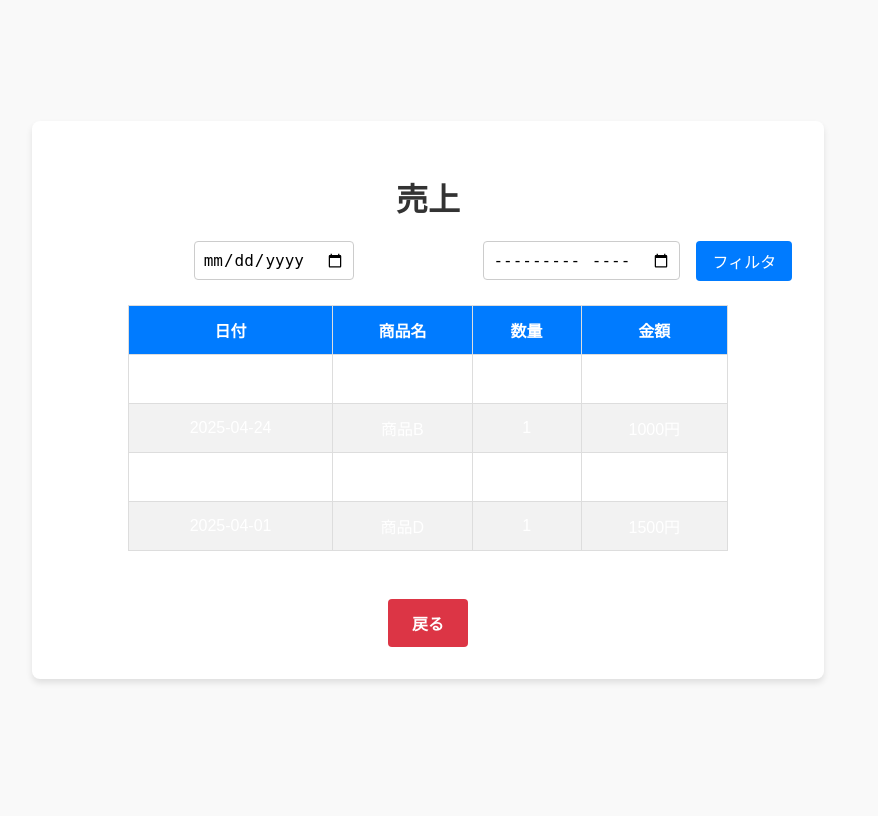
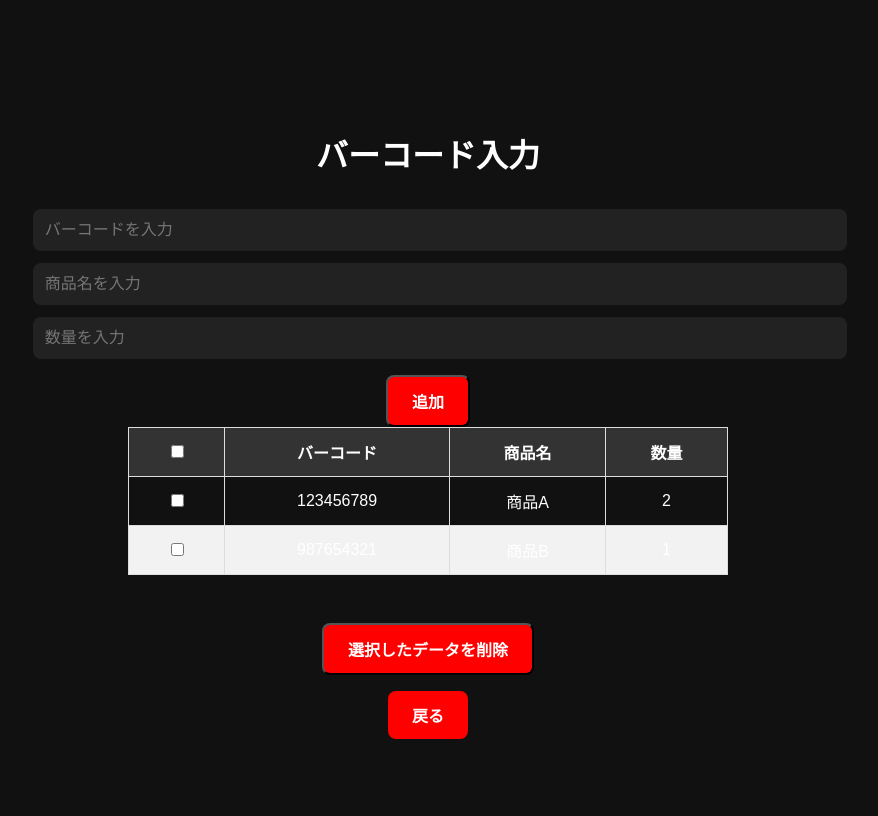
Before and after one commit to Marklsama/yse_regi, a PHP site: page /barcode.php in a window 1280 px wide. Shown: the whole page, without its empty margins (212-1090 px from the left). Before the commit the page ends 683 px from the top, so only its background shows below. Run offline with PHP 8.4, Linux system fonts and the light colour scheme.

Commit message:
yse_regi

```diff
--- a/barcode.php
+++ b/barcode.php
@@ -4,177 +4,70 @@
 <head>
   <meta charset="UTF-8" />
   <meta name="viewport" content="width=device-width, initial-scale=1.0" />
-  <title>売上</title>
+  <title>バーコード入力</title>
   <link rel="stylesheet" href="css/style.css" />
-  <style>
-    /* Загварын өөрчлөлт */
-    body {
-      font-family: Arial, sans-serif;
-      background-color: #f9f9f9;
-      margin: 0;
-      padding: 0;
-    }
-
-    .sales-page {
-      max-width: 800px;
-      margin: 2rem auto;
-      background: #fff;
-      padding: 2rem;
-      border-radius: 8px;
-      box-shadow: 0 4px 6px rgba(0, 0, 0, 0.1);
-    }
-
-    h1 {
-      text-align: center;
-      color: #333;
-    }
-
-    .filter-form {
-      display: flex;
-      justify-content: space-between;
-      margin-bottom: 1.5rem;
-    }
-
-    .filter-form label {
-      margin-right: 0.5rem;
-      font-weight: bold;
-    }
-
-    .filter-form input {
-      padding: 0.5rem;
-      font-size: 1rem;
-      border: 1px solid #ccc;
-      border-radius: 4px;
-    }
-
-    .filter-form button {
-      padding: 0.5rem 1rem;
-      font-size: 1rem;
-      color: #fff;
-      background-color: #007bff;
-      border: none;
-      border-radius: 4px;
-      cursor: pointer;
-    }
-
-    .filter-form button:hover {
-      background-color: #0056b3;
-    }
-
-    .sales-table {
-      width: 100%;
-      border-collapse: collapse;
-      margin-top: 1rem;
-    }
-
-    .sales-table th,
-    .sales-table td {
-      border: 1px solid #ddd;
-      padding: 0.75rem;
-      text-align: center;
-    }
-
-    .sales-table th {
-      background-color: #007bff;
-      color: #fff;
-    }
-
-    .sales-table tr:nth-child(even) {
-      background-color: #f2f2f2;
-    }
-
-    .sales-table tr:hover {
-      background-color: #e9ecef;
-    }
-
-    .btn-red {
-      display: inline-block;
-      margin-top: 1rem;
-      padding: 0.75rem 1.5rem;
-      font-size: 1rem;
-      color: #fff;
-      background-color: #dc3545;
-      text-decoration: none;
-      border-radius: 4px;
-      text-align: center;
-    }
-
-    .btn-red:hover {
-      background-color: #c82333;
-    }
-  </style>
 </head>
 
 <body>
   <div class="sales-page">
-    <h1>売上</h1>
+    <h1>バーコード入力</h1>
 
-    <!-- Фильтр форм -->
-    <form method="get" action="sales.php" class="filter-form">
-      <div>
-        <label for="date">日付で絞り込む:</label>
-        <input type="date" id="date" name="date" value="<?php echo htmlspecialchars($_GET['date'] ?? '', ENT_QUOTES); ?>" />
-      </div>
-      <div>
-        <label for="month">月で絞り込む:</label>
-        <input type="month" id="month" name="month" value="<?php echo htmlspecialchars($_GET['month'] ?? '', ENT_QUOTES); ?>" />
-      </div>
-      <button type="submit">フィルタ</button>
+    <!-- Баркод оруулах хэсэг -->
+    <form method="post" action="add_barcode.php" class="barcode-form">
+      <input type="text" name="barcode" placeholder="バーコードを入力" class="barcode-input" required />
+      <input type="text" name="product" placeholder="商品名を入力" class="barcode-input" required />
+      <input type="number" name="quantity" placeholder="数量を入力" class="barcode-input" min="1" required />
+      <button type="submit" class="btn-red">追加</button>
     </form>
 
-    <!-- 売上データの表示 -->
+    <!-- Баркодын өгөгдлийг харуулах -->
+    <form method="post" action="delete_barcodes.php">
       <table class="sales-table">
         <thead>
           <tr>
-          <th>日付</th>
+            <th><input type="checkbox" id="select-all" /></th>
+            <th>バーコード</th>
             <th>商品名</th>
             <th>数量</th>
-          <th>金額</th>
           </tr>
         </thead>
         <tbody>
           <?php
-        // Жишээ борлуулалтын өгөгдөл
-        $sales = [
-          ['date' => '2025-04-25', 'product' => '商品A', 'quantity' => 2, 'amount' => 2000],
-          ['date' => '2025-04-24', 'product' => '商品B', 'quantity' => 1, 'amount' => 1000],
-          ['date' => '2025-04-23', 'product' => '商品C', 'quantity' => 3, 'amount' => 3000],
-          ['date' => '2025-04-01', 'product' => '商品D', 'quantity' => 1, 'amount' => 1500],
+          // Жишээ баркодын өгөгдөл
+          $barcodes = [
+            ['id' => 1, 'barcode' => '123456789', 'product' => '商品A', 'quantity' => 2],
+            ['id' => 2, 'barcode' => '987654321', 'product' => '商品B', 'quantity' => 1],
           ];
 
-        // Фильтр боловсруулах
-        $dateFilter = $_GET['date'] ?? '';
-        $monthFilter = $_GET['month'] ?? '';
-
-        $filteredSales = array_filter($sales, function ($sale) use ($dateFilter, $monthFilter) {
-          if ($dateFilter && $sale['date'] !== $dateFilter) {
-            return false;
-          }
-          if ($monthFilter && strpos($sale['date'], $monthFilter) !== 0) {
-            return false;
-          }
-          return true;
-        });
-
-        // Борлуулалтын өгөгдлийг харуулах
-        if (!empty($filteredSales)) {
-          foreach ($filteredSales as $sale) {
+          // Баркодын өгөгдлийг харуулах
+          if (!empty($barcodes)) {
+            foreach ($barcodes as $barcode) {
               echo '<tr>';
-            echo '<td>' . htmlspecialchars($sale['date'], ENT_QUOTES) . '</td>';
-            echo '<td>' . htmlspecialchars($sale['product'], ENT_QUOTES) . '</td>';
-            echo '<td>' . htmlspecialchars($sale['quantity'], ENT_QUOTES) . '</td>';
-            echo '<td>' . htmlspecialchars($sale['amount'], ENT_QUOTES) . '円</td>';
+              echo '<td><input type="checkbox" name="delete_ids[]" value="' . htmlspecialchars($barcode['id'], ENT_QUOTES) . '" /></td>';
+              echo '<td>' . htmlspecialchars($barcode['barcode'], ENT_QUOTES) . '</td>';
+              echo '<td>' . htmlspecialchars($barcode['product'], ENT_QUOTES) . '</td>';
+              echo '<td>' . htmlspecialchars($barcode['quantity'], ENT_QUOTES) . '</td>';
               echo '</tr>';
             }
           } else {
-          echo '<tr><td colspan="4">該当する売上データがありません。</td></tr>';
+            echo '<tr><td colspan="4">該当するバーコードデータがありません。</td></tr>';
           }
           ?>
         </tbody>
       </table>
+      <button type="submit" class="btn-red">選択したデータを削除</button>
+    </form>
 
     <a href="index.php" class="btn-red">戻る</a>
   </div>
+
+  <script>
+    // Бүх checkbox-ийг сонгох/цуцлах функц
+    document.getElementById('select-all').addEventListener('change', function () {
+      const checkboxes = document.querySelectorAll('input[name="delete_ids[]"]');
+      checkboxes.forEach(checkbox => checkbox.checked = this.checked);
+    });
+  </script>
 </body>
 
 </html>
```
Also changed, not shown: delete_sales.php (added, +28 -0 lines). Lines whose indentation alone changed are shown as unchanged.
